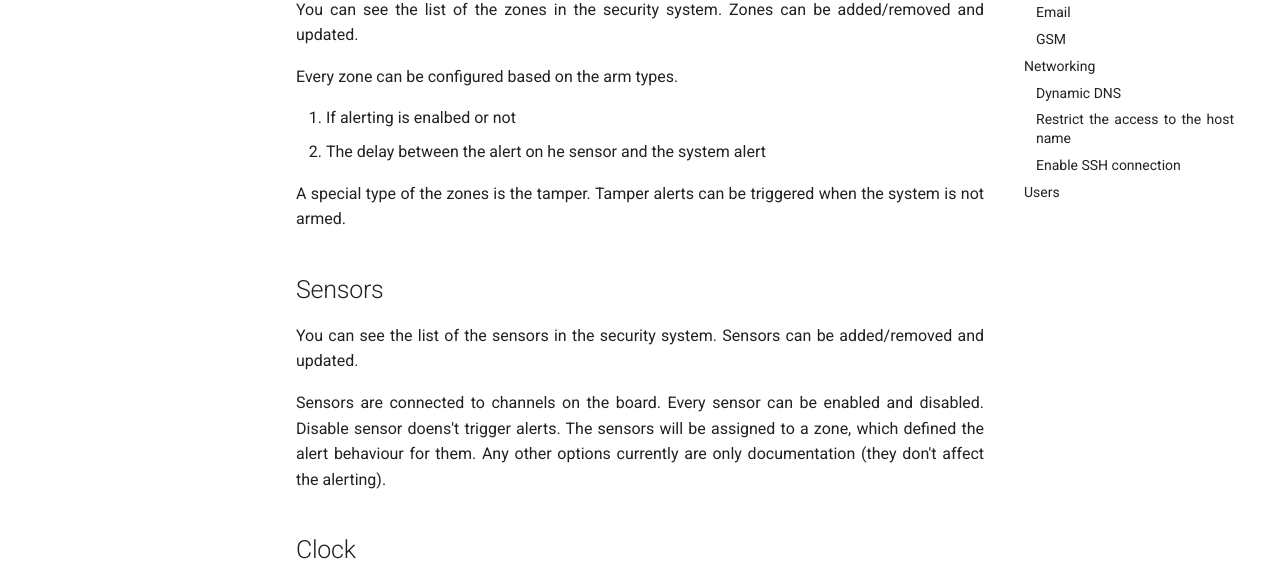
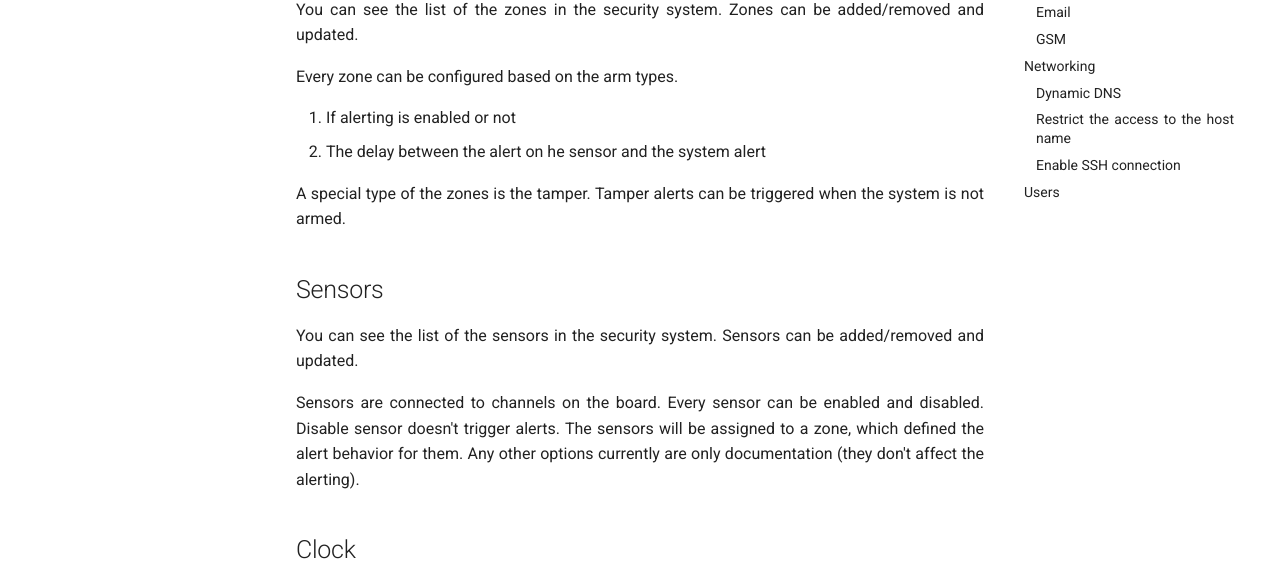
Before and after one commit to ArPIHomeSecurity/arpi_documentation, an MkDocs documentation site: the page built from docs/end_users/admin.md, in a window 1280 px wide and 900 px high. Shown: the part 282-860 px from the top of the window. Built offline with MkDocs 1.6.1 and Material for MkDocs 9.7.7, drawn with Linux system fonts in a browser that asks for light colours; comment, search, counter and statistics services are not loaded; some of the changed text lies outside the part shown.

Commit message:
Spell fixes

```diff
--- a/docs/end_users/admin.md
+++ b/docs/end_users/admin.md
@@ -6,7 +6,7 @@ Zones can be added/removed and updated.
 
 Every zone can be configured based on the arm types.
 
-1. If alerting is enalbed or not
+1. If alerting is enabled or not
 2. The delay between the alert on he sensor and the system alert
 
 A special type of the zones is the tamper. Tamper alerts can be triggered
@@ -18,8 +18,8 @@ You can see the list of the sensors in the security system.
 Sensors can be added/removed and updated.
 
 Sensors are connected to channels on the board.
-Every sensor can be enabled and disabled. Disable sensor doens't trigger alerts.
-The sensors will be assigned to a zone, which defined the alert behaviour for them.
+Every sensor can be enabled and disabled. Disable sensor doesn't trigger alerts.
+The sensors will be assigned to a zone, which defined the alert behavior for them.
 Any other options currently are only documentation (they don't affect the alerting).
 
 ## Clock
```
Also changed, not shown: other parts of docs/end_users/admin.md (+2 -2 lines).
